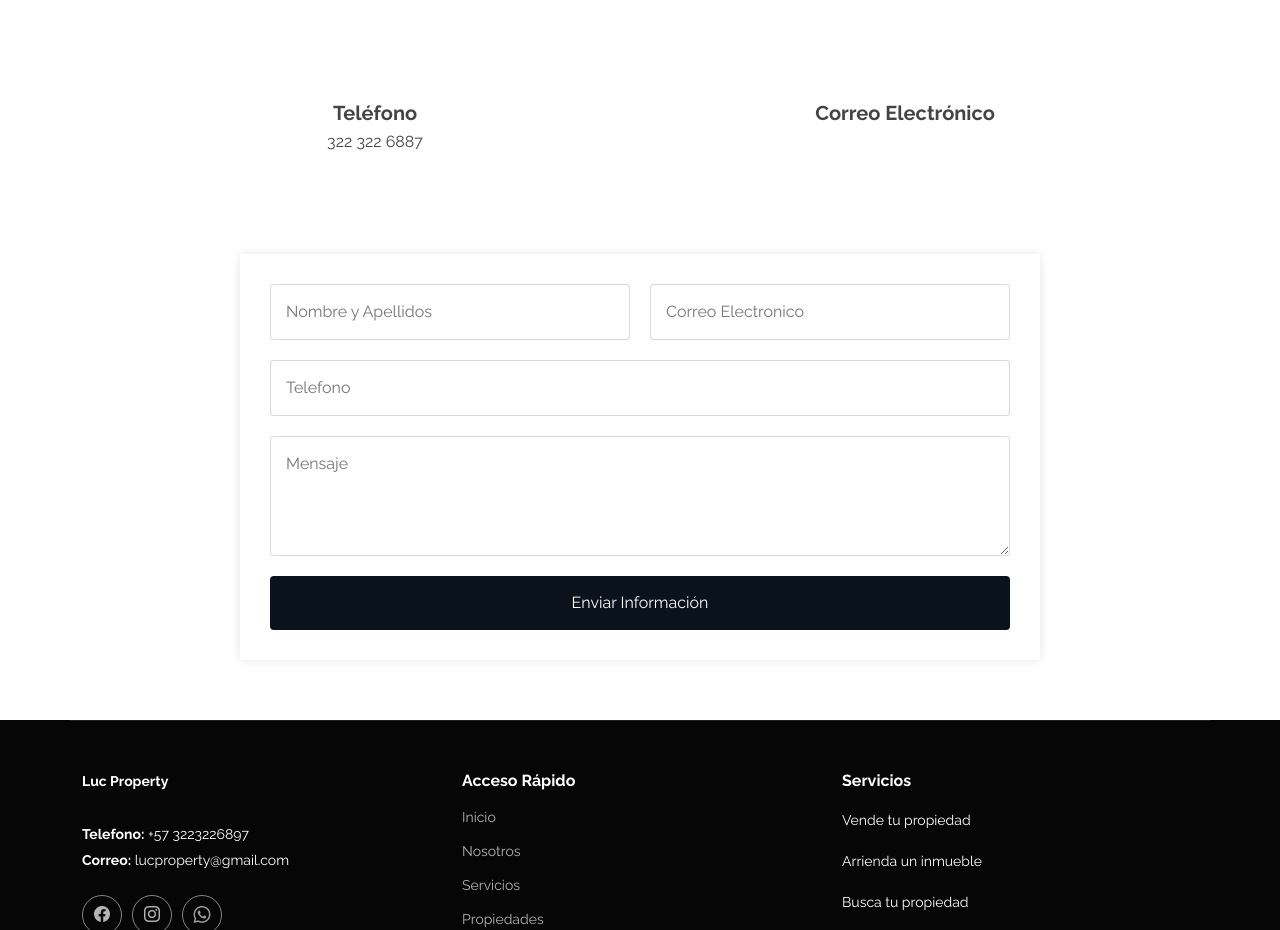
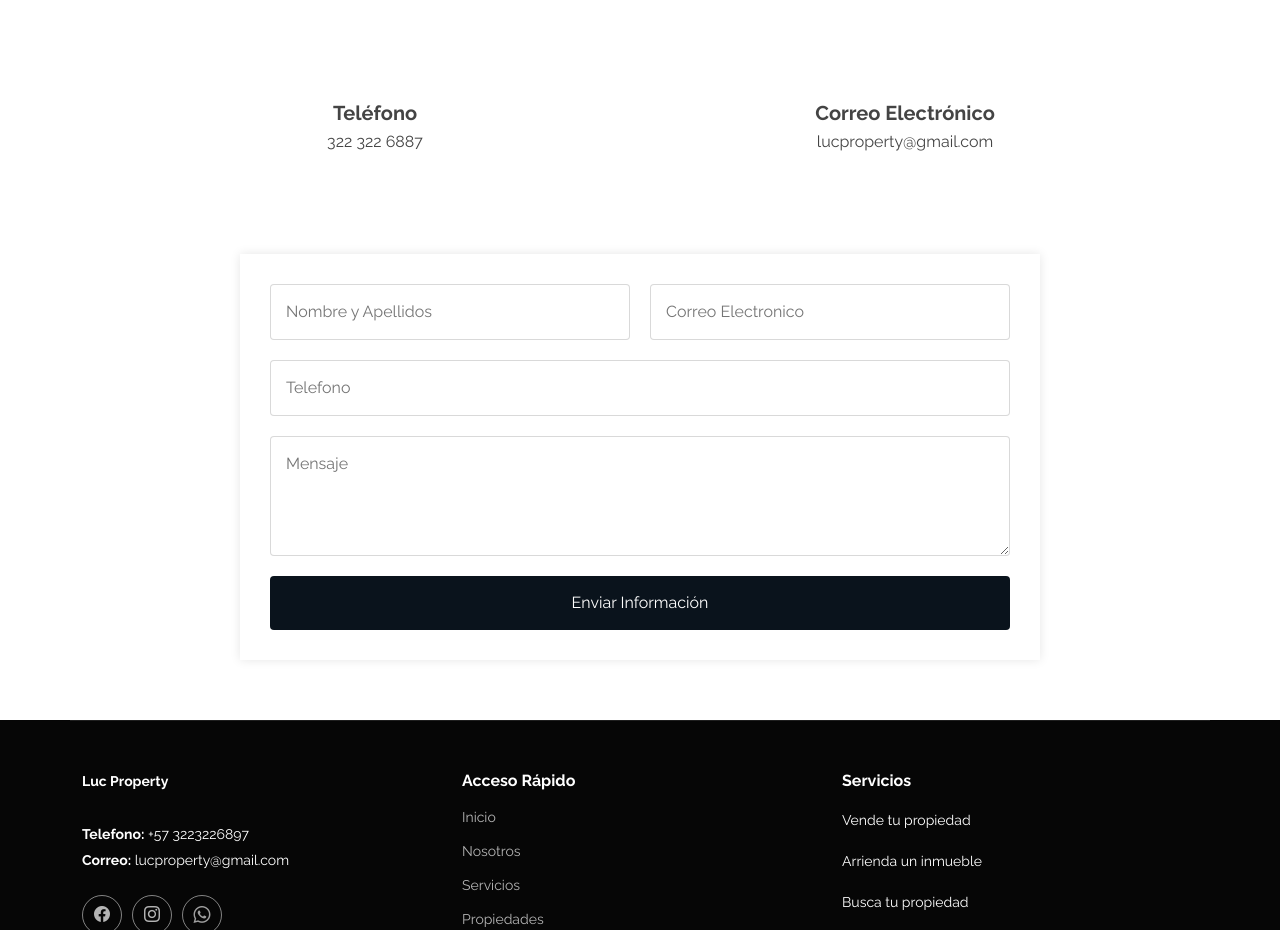
Before and after one commit to luisaAraque/LucProperty, a plain HTML site: page index.html in a window 1280 px wide. Shown: the part 3960-4890 px from the top of the page. Drawn offline with Linux system fonts and the light colour scheme.

Commit message:
PROYECTO

```diff
--- a/index.html
+++ b/index.html
@@ -327,6 +327,7 @@
       <div class="col-contacto">
         <div class="item-contacto">
             <h3>Correo Electrónico</h3>
+            <p>lucproperty@gmail.com</p>
         </div>
       </div>
 
```
